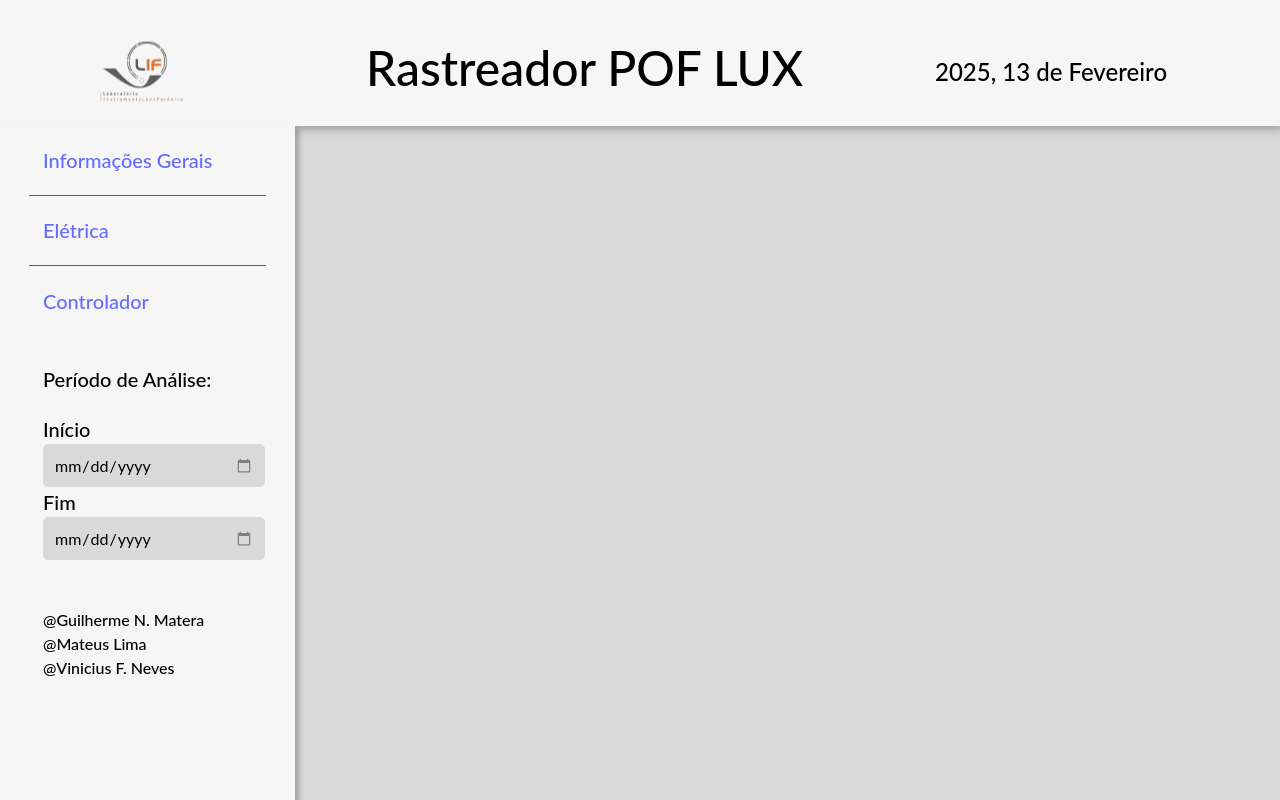
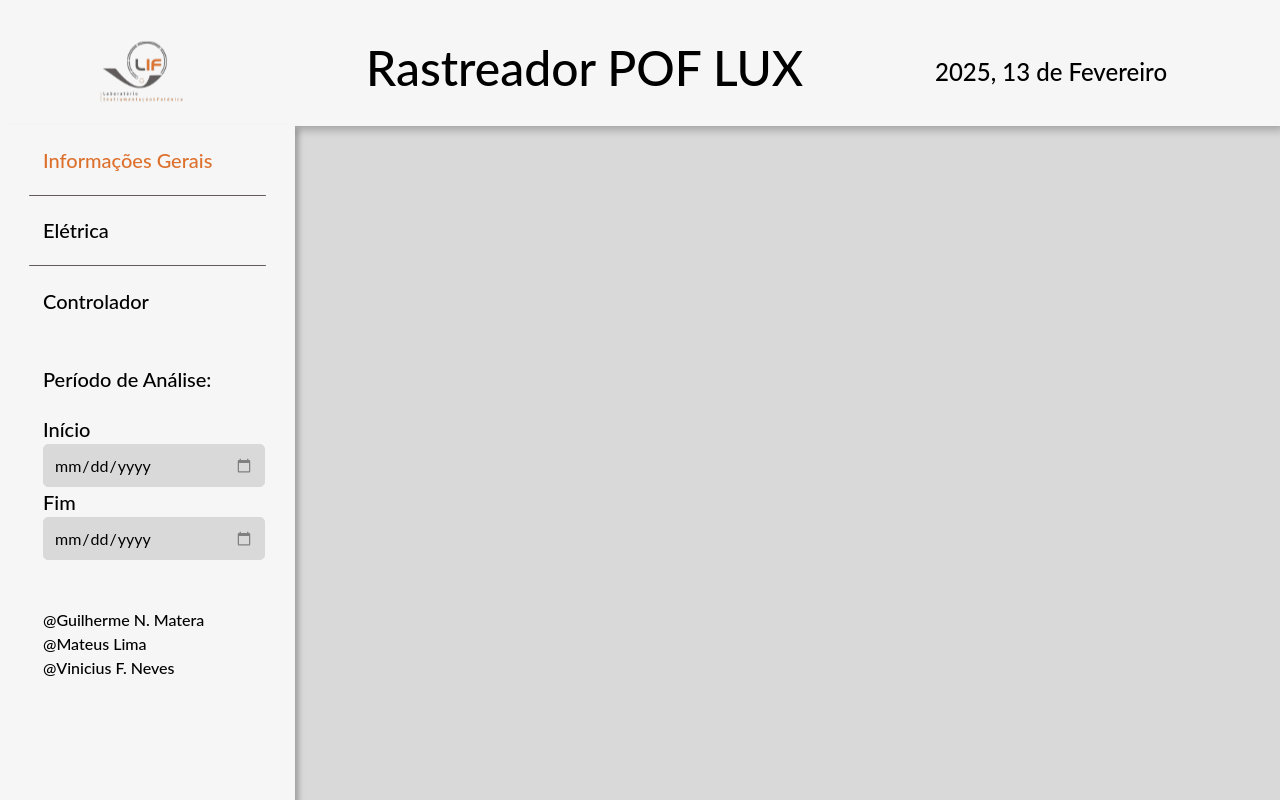
Before and after one commit to RastreadorPOFLUX/RastreadorDashboardFront, a React (Vite) app: page / in a window 1280 px wide. Built offline with nearby package versions, Linux system fonts and the light colour scheme.

Commit message:
feature: Estilizando o texto de acordo com a paginação.

```diff
--- a/src/components/MenuLateral/index.tsx
+++ b/src/components/MenuLateral/index.tsx
@@ -1,4 +1,4 @@
-import { Link } from "react-router";
+import { Link, useLocation } from "react-router";
 
 // Estilo
 import {
@@ -11,27 +11,54 @@ import {
   Contribuitions,
 } from "./style";
 
+function MenuLateral() {
+  const location = useLocation();
 
-function MenuLateral() {
+  const getColor = (pathname: string) => {
+    let textColors: string[] = [];
+    switch (pathname) {
+      case "/":
+        textColors = [
+          "var(--primaryColor)",
+          "var(--primaryText)",
+          "var(--primaryText)",
+        ];
+        return textColors;
+      case "/electricalInfo":
+        textColors = [
+          "var(--primaryText)",
+          "var(--primaryColor)",
+          "var(--primaryText)",
+        ];
+        return textColors;
+      case "/controlInfo":
+        textColors = [
+          "var(--primaryText)",
+          "var(--primaryText)",
+          "var(--primaryColor)",
+        ];
+        return textColors;
+      default:
+        return "var(--primaryText)";
+    }
+  };
+
   return (
     <Wrapper>
-        <Pages>
-          <Link to="/">
-            Informações Gerais
-          </Link>
+      <Link to="/">
+        <Pages color={getColor(location.pathname)[0]}>
+          {" "}
+          Informações Gerais{" "}
         </Pages>
+      </Link>
       <Divider></Divider>
-      <Pages>
-        <Link to="/electricalInfo">
-          Elétrica
-        </Link>
-      </Pages>
+      <Link to="/electricalInfo">
+        <Pages color={getColor(location.pathname)[1]}> Elétrica </Pages>
+      </Link>
       <Divider></Divider>
-      <Pages>
-        <Link to="/controlInfo">
-          Controlador
-        </Link>
-      </Pages>
+      <Link to="/controlInfo">
+        <Pages color={getColor(location.pathname)[2]}> Controlador </Pages>
+      </Link>
       <Space></Space>
       <Text> Período de Análise: </Text>
       <Text>
--- a/src/components/MenuLateral/style.tsx
+++ b/src/components/MenuLateral/style.tsx
@@ -18,7 +18,7 @@ export const Divider = styled.div`
 `;
 
 export const Pages = styled.h3`
-  color: var(--primaryText);
+  color: ${(props) => props.color};
   text-align: left;
   vertical-align: text-top;
   font-size: 1.25rem;
@@ -29,7 +29,7 @@ export const Pages = styled.h3`
   transition-duration: 0.4s;
 
   &:hover {
-    color: var(--secondaryColor);
+    color: var(--primaryColor);
     font-weight: 540;
   }
 `;
--- a/src/main.jsx
+++ b/src/main.jsx
@@ -11,5 +11,5 @@ createRoot(document.getElementById("root")).render(
         <Route path="*" element={<App />} />
       </Routes>
     </BrowserRouter>
-  </StrictMode>
+  </StrictMode>,
 );
--- a/src/screens/GeneralInfo/style.tsx
+++ b/src/screens/GeneralInfo/style.tsx
@@ -7,5 +7,5 @@ export const GeneralInfoBackground = styled.body`
   width: 100%;
   top: 0rem;
   left: 0rem;
-  margin:0rem;
+  margin: 0rem;
 `;
```
Also changed, not shown: src/App.tsx (line endings or trailing spaces), src/screens/ControlInfo/index.tsx (line endings or trailing spaces), src/screens/ControlInfo/style.tsx (line endings or trailing spaces), src/screens/ElectricalInfo/index.tsx (line endings or trailing spaces).
